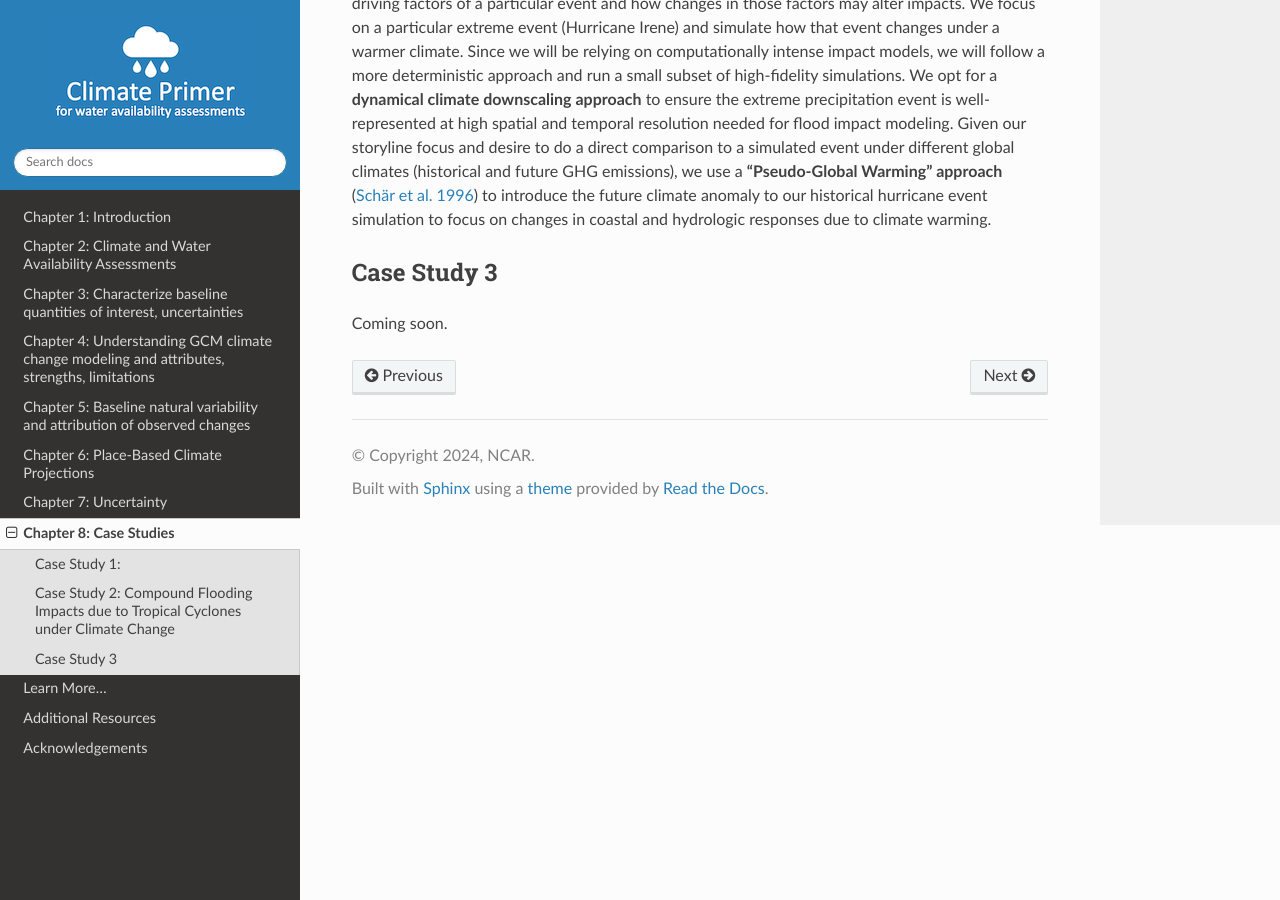
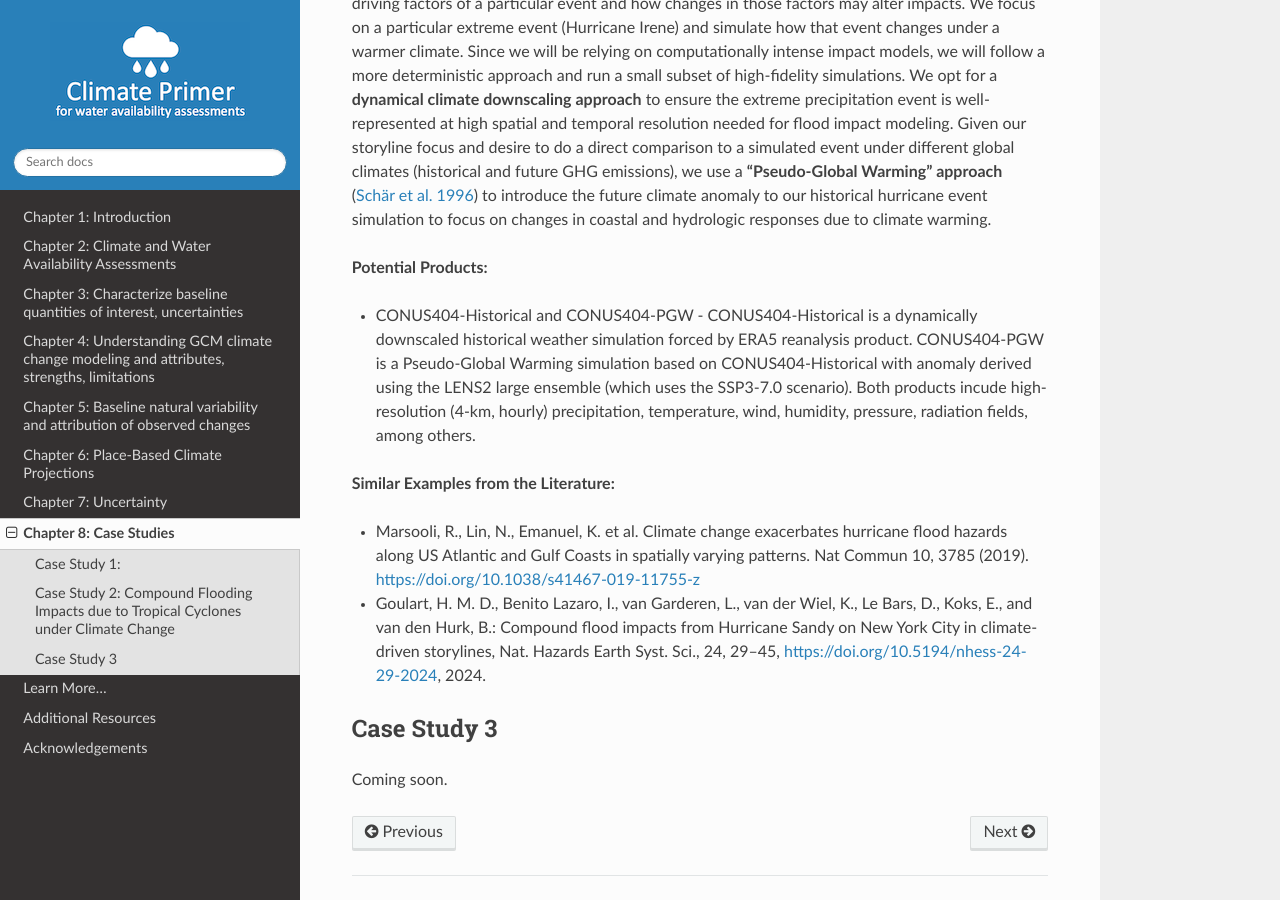
Before and after one commit to NCAR/climate-primer-water, a Sphinx documentation site: the page built from doc/ch8_casestudies.rst, in a window 1280 px wide and 900 px high, scrolled down 1080 px. Built offline with Sphinx 7.4.7 and the Read the Docs theme 2.0.0, drawn with Linux system fonts in a browser that asks for light colours.

Commit message:
Update ch8_casestudies.rst

```diff
--- a/doc/ch8_casestudies.rst
+++ b/doc/ch8_casestudies.rst
@@ -37,6 +37,14 @@
 
 We will follow a **storyline approach** ("physically self-consistent unfolding of past events, or of plausible future events or pathways", `Shepherd et al. 2018 <https://doi.org/10.1007/s10584-018-2317-9>`_), where we seek to understand the driving factors of a particular event and how changes in those factors may alter impacts. We focus on a particular extreme event (Hurricane Irene) and simulate how that event changes under a warmer climate. Since we will be relying on computationally intense impact models, we will follow a more deterministic approach and run a small subset of high-fidelity simulations. We opt for a **dynamical climate downscaling approach** to ensure the extreme precipitation event is well-represented at high spatial and temporal resolution needed for flood impact modeling. Given our storyline focus and desire to do a direct comparison to a simulated event under different global climates (historical and future GHG emissions), we use a **"Pseudo-Global Warming" approach** (`Schär et al. 1996 <https://doi.org/10.1029/96GL00265>`_) to introduce the future climate anomaly to our historical hurricane event simulation to focus on changes in coastal and hydrologic responses due to climate warming.
 
+**Potential Products:**
+
+* CONUS404-Historical and CONUS404-PGW - CONUS404-Historical is a dynamically downscaled historical weather simulation forced by ERA5 reanalysis product. CONUS404-PGW is a Pseudo-Global Warming simulation based on CONUS404-Historical with anomaly derived using the LENS2 large ensemble (which uses the SSP3-7.0 scenario). Both products incude high-resolution (4-km, hourly) precipitation, temperature, wind, humidity, pressure, radiation fields, among others.
+
+**Similar Examples from the Literature:**
+
+* Marsooli, R., Lin, N., Emanuel, K. et al. Climate change exacerbates hurricane flood hazards along US Atlantic and Gulf Coasts in spatially varying patterns. Nat Commun 10, 3785 (2019). `https://doi.org/10.1038/s41467-019-11755-z <https://doi.org/10.1038/s41467-019-11755-z>`_
+* Goulart, H. M. D., Benito Lazaro, I., van Garderen, L., van der Wiel, K., Le Bars, D., Koks, E., and van den Hurk, B.: Compound flood impacts from Hurricane Sandy on New York City in climate-driven storylines, Nat. Hazards Earth Syst. Sci., 24, 29–45, `https://doi.org/10.5194/nhess-24-29-2024 <https://doi.org/10.5194/nhess-24-29-2024>`_, 2024.
 
 Case Study 3
 ------------
```
